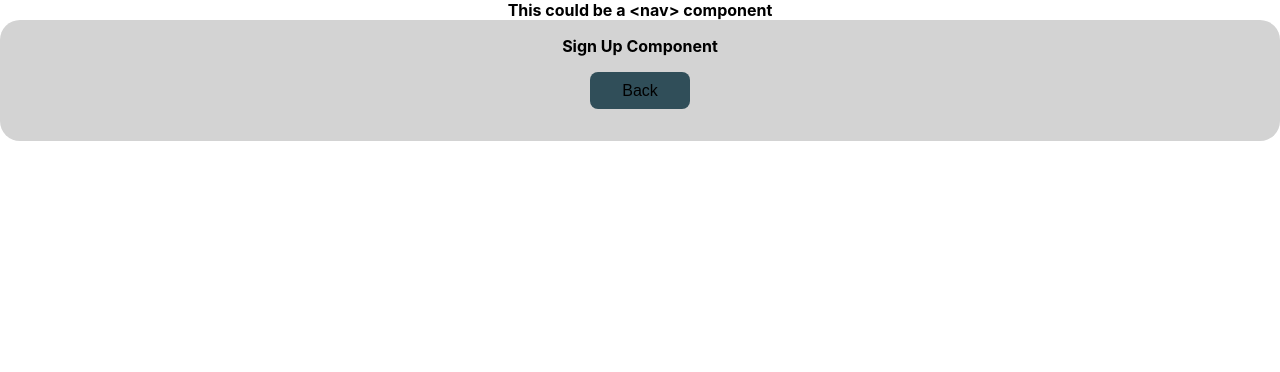
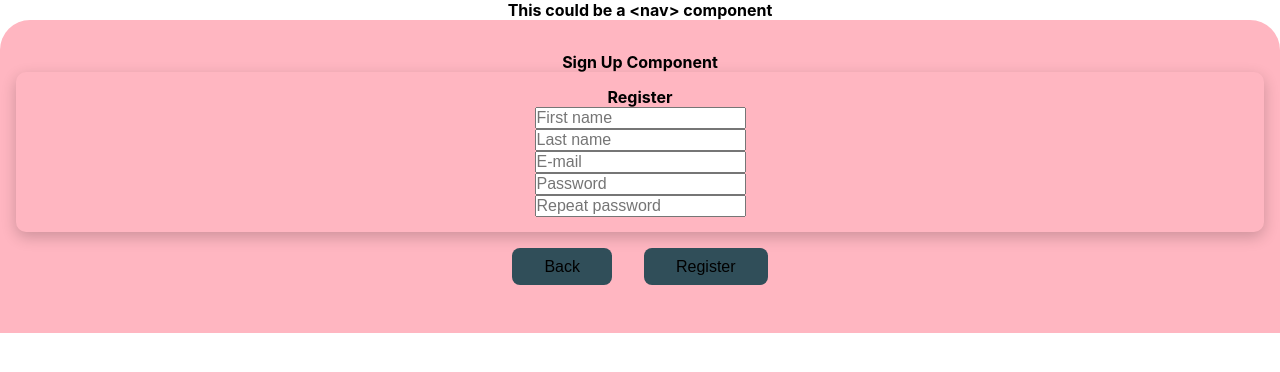
Before and after one commit to andreasnyh/u11-fullstack-js, a React (Create React App) app in the folder client/: page /signup in a window 1280 px wide. Shown: the top 372 px of the page. Built offline with nearby package versions, Linux system fonts and the light colour scheme.

Commit message:
WIP Form

```diff
--- /dev/null
+++ b/client/src/components/Form.jsx
@@ -0,0 +1,24 @@
+import React from 'react';
+import styled from 'styled-components';
+
+const StyledForm = styled.form`
+  display: flex;
+  align-items: center;
+  flex-direction: column;
+  // margin: 120px auto 40px auto;
+  padding: 15px;
+  width: 100%;
+  border-radius: 10px;
+  box-shadow: 0px 5px 15px rgba(0, 0, 0, 0.2);
+`;
+
+const Form = ({ handleSubmit, id, children, text }) => {
+  return (
+    <StyledForm onSubmit={handleSubmit} id={id}>
+      <h2>{text}</h2>
+      {children}
+    </StyledForm>
+  );
+};
+
+export default Form;
--- a/client/src/components/SignUp.jsx
+++ b/client/src/components/SignUp.jsx
@@ -1,20 +1,36 @@
 import React from 'react';
-import { /* BrowserRouter as Router, */ Link, Route, Switch } from 'react-router-dom';
+import { Link } from 'react-router-dom';
+import styled from 'styled-components';
 
 import Button from './Button';
-import Card from './Card';
+import Form from './Form';
+
+const StyledSignUp = styled.div`
+  width: 100%;
+  padding: 2em 1em;
+  margin: 0 auto;
+  background-color: lightPink;
+  border-radius: 30px 30px 0 0;
+`;
 
 const SignUp = () => {
   return (
-    <Card>
+    <StyledSignUp>
       <h2>Sign Up Component</h2>
+      <Form text="Register">
+        <input type="text" name="firstName" placeholder="First name" />
+        <input type="text" name="lastName" placeholder="Last name" />
+        <input type="email" name="email" placeholder="E-mail" />
+        <input type="text" name="password" placeholder="Password" />
+        <input type="text" name="passwordAgain" placeholder="Repeat password" />
+      </Form>
       <Link to="/">
         <Button lightMode>Back</Button>
       </Link>
-      <Switch>
-        <Route path="/" />
-      </Switch>
-    </Card>
+      <Link to="/">
+        <Button lightMode>Register</Button>
+      </Link>
+    </StyledSignUp>
   );
 };
 
--- a/client/src/components/Welcome.jsx
+++ b/client/src/components/Welcome.jsx
@@ -12,7 +12,7 @@ const StyledWelcome = styled.div`
   padding: 2em 1em;
   margin: 0 auto;
   background-color: lightPink;
-  border-radius: 20px 20px 0 0;
+  border-radius: 30px 30px 0 0;
   position: absolute;
   display: flex;
   flex-direction: column;
```
